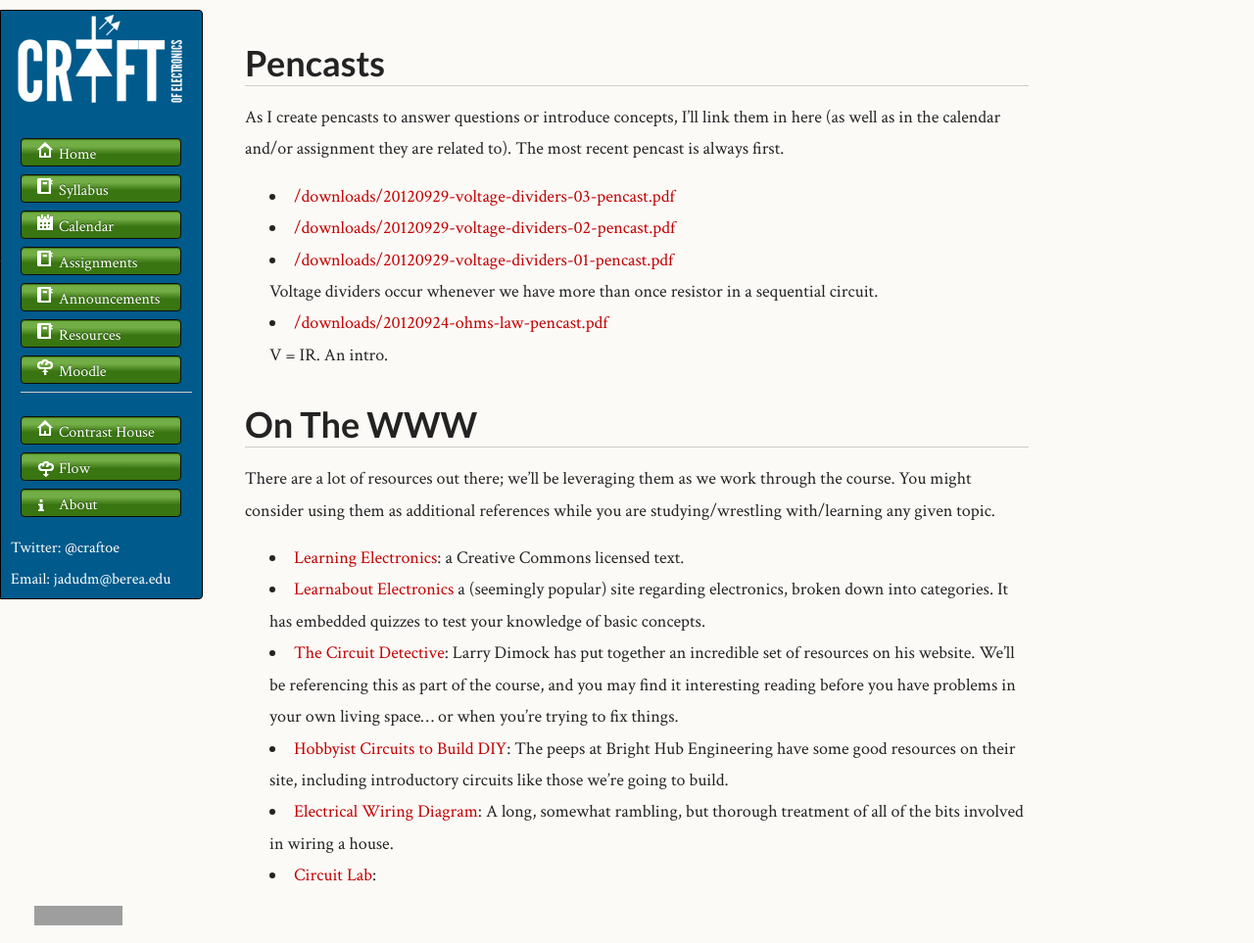
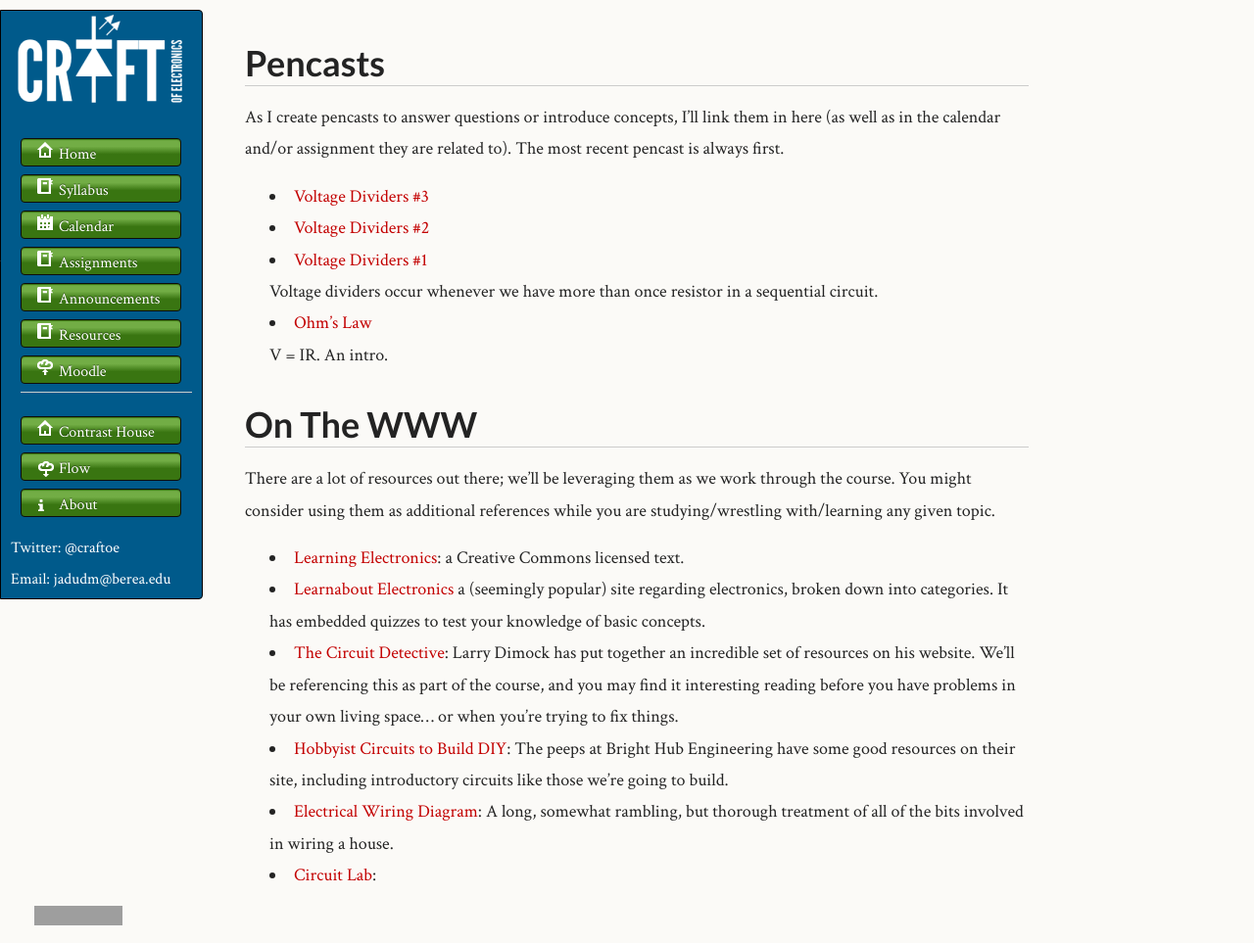
Before and after one commit to craftofelectronics/craftofelectronics.github.com, a Jekyll site: the page built from resources.md, in a window 1280 px wide and 963 px high. Shown: the whole window at 98% size. Built offline with Jekyll 4.4.1, drawn with Linux system fonts in a browser that asks for light colours; grey boxes are pictures that could not be loaded.

Commit message:
Put URL in wrong place; fixed.

```diff
--- a/resources.md
+++ b/resources.md
@@ -7,11 +7,11 @@ title: Craft of Electronics Resources
 
 As I create pencasts to answer questions or introduce concepts, I'll link them in here (as well as in the calendar and/or assignment they are related to). The most recent pencast is always first.
 
-* [{{site.url}}/downloads/20120929-voltage-dividers-03-pencast.pdf](Voltage Dividers #3)
-* [{{site.url}}/downloads/20120929-voltage-dividers-02-pencast.pdf](Voltage Dividers #2)
-* [{{site.url}}/downloads/20120929-voltage-dividers-01-pencast.pdf](Voltage Dividers #1) <br/>
+* [Voltage Dividers #3]({{site.url}}/downloads/20120929-voltage-dividers-03-pencast.pdf)
+* [Voltage Dividers #2]({{site.url}}/downloads/20120929-voltage-dividers-02-pencast.pdf)
+* [Voltage Dividers #1]({{site.url}}/downloads/20120929-voltage-dividers-01-pencast.pdf) <br/>
   Voltage dividers occur whenever we have more than once resistor in a sequential circuit.
-* [{{site.url}}/downloads/20120924-ohms-law-pencast.pdf](Ohm's Law) <br/>
+* [Ohm's Law]({{site.url}}/downloads/20120924-ohms-law-pencast.pdf) <br/>
   V = IR. An intro.
 
 # On The WWW
```
Also changed, not shown: cal/w05.md (+5 -3 lines).
